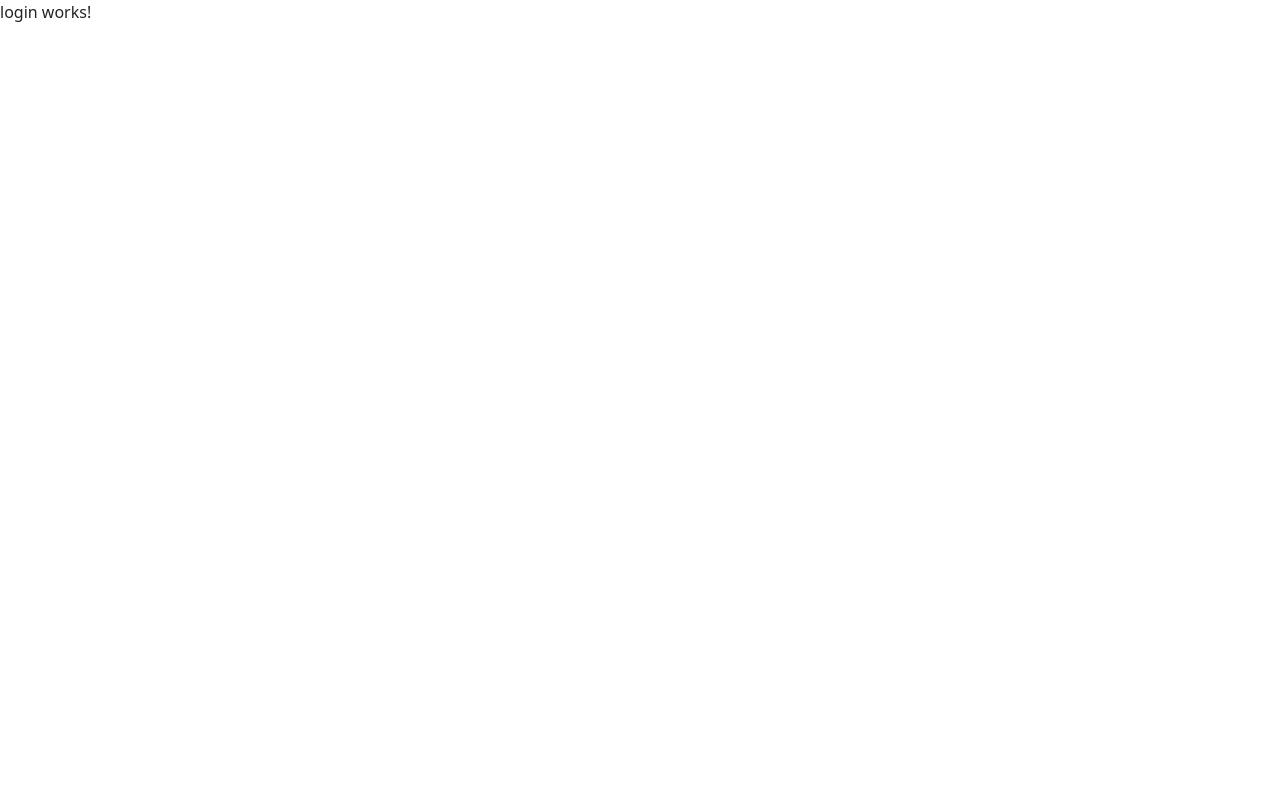
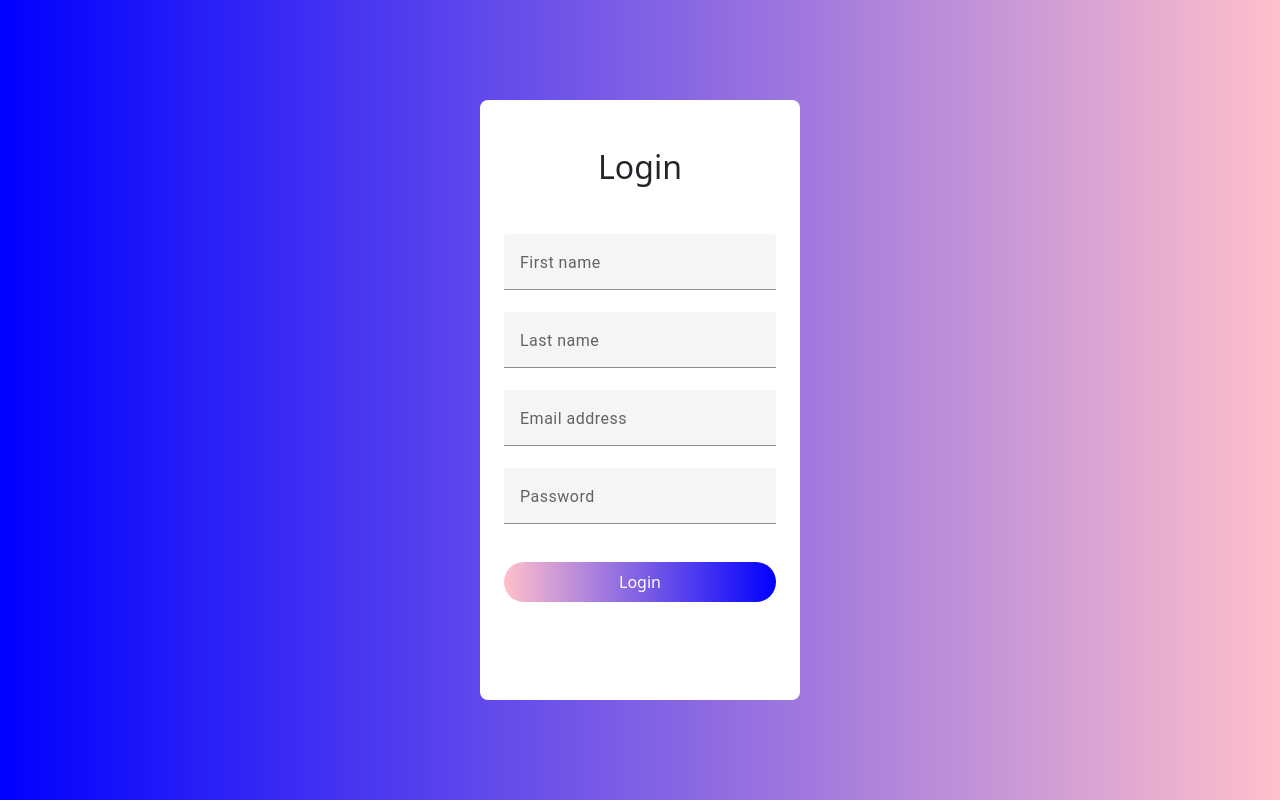
Before and after one commit to bandika22/taxually_technical_test, an Angular app: page /login in a window 1280 px wide. Built offline with nearby package versions, Linux system fonts and the light colour scheme.

Commit message:
Add Login layout

```diff
--- a/angular.json
+++ b/angular.json
@@ -26,7 +26,10 @@
             ],
             "styles": [
               "src/styles.css",
-              "node_modules/bootstrap/dist/css/bootstrap.css"
+              "node_modules/bootstrap/dist/css/bootstrap.css",
+              {
+                "input": "node_modules/@angular/material/prebuilt-themes/deeppurple-amber.css"
+              }
             ],
             "scripts": [
               "node_modules/bootstrap/dist/js/bootstrap.js",
--- a/src/app/app-routing.module.ts
+++ b/src/app/app-routing.module.ts
@@ -3,8 +3,8 @@ import { RouterModule, Routes } from '@angular/router';
 import { LoginComponent } from './features/login/login.component';
 
 const routes: Routes = [
-  { path: 'login', component: LoginComponent },
   { path: '', redirectTo: '/login', pathMatch: 'full' },
+  { path: 'login', component: LoginComponent, loadChildren: () => import('./features/login/login.module').then(m => m.LoginModule) },
 ];
 
 @NgModule({
--- a/src/app/app.module.ts
+++ b/src/app/app.module.ts
@@ -1,5 +1,6 @@
 import { NgModule } from '@angular/core';
 import { BrowserModule } from '@angular/platform-browser';
+import { BrowserAnimationsModule } from '@angular/platform-browser/animations';
 
 import { AppRoutingModule } from './app-routing.module';
 import { AppComponent } from './app.component';
@@ -10,6 +11,7 @@ import { AppComponent } from './app.component';
   ],
   imports: [
     BrowserModule,
+    BrowserAnimationsModule,
     AppRoutingModule
   ],
   providers: [],
--- a/src/app/features/login/login.component.html
+++ b/src/app/features/login/login.component.html
@@ -1 +1,27 @@
-<p>login works!</p>
+<div class="d-flex justify-content-center align-items-center vh-100"
+  style="background: linear-gradient(to right, blue, pink);">
+  <div class="h-75 bg-white rounded-3 col-8 col-sm-6 col-md-5 col-xl-3">
+    <h2 class="mt-5 text-center">Login</h2>
+    <form class="mt-5">
+      <mat-form-field class="w-100 ps-4 pe-4">
+        <mat-label>First name</mat-label>
+        <input matInput>
+      </mat-form-field>
+      <mat-form-field class="w-100 ps-4 pe-4">
+        <mat-label>Last name</mat-label>
+        <input matInput>
+      </mat-form-field>
+      <mat-form-field class="w-100 ps-4 pe-4">
+        <mat-label>Email address</mat-label>
+        <input matInput>
+      </mat-form-field>
+      <mat-form-field class="w-100 ps-4 pe-4">
+        <mat-label>Password</mat-label>
+        <input matInput>
+      </mat-form-field>
+    </form>
+    <div class="mt-3 ps-4 pe-4">
+      <button class="border-0 rounded-5 w-100 text-white" style="background: linear-gradient(to right, pink, blue); height: 40px;">Login</button>
+    </div>
+  </div>
+</div>
--- a/src/app/shared-data/shared-data.module.ts
+++ b/src/app/shared-data/shared-data.module.ts
@@ -1,13 +1,23 @@
 import { NgModule } from '@angular/core';
-import { CommonModule } from '@angular/common';
 
+import { FormsModule } from '@angular/forms';
+import {ReactiveFormsModule } from "@angular/forms";
 
+import {MatInputModule} from '@angular/material/input';
+import { MatFormFieldModule } from '@angular/material/form-field';
+
+const modules = [
+  FormsModule,
+  ReactiveFormsModule,
+  MatInputModule,
+  MatFormFieldModule,
+];
 
 @NgModule({
   declarations: [],
   imports: [
-    CommonModule,
-
-  ]
+    ...modules
+  ],
+  exports: [...modules]
 })
 export class SharedDataModule { }
```
Also changed, not shown: src/app/features/login/login.module.ts (+3 -5 lines), 1 other file (tests, documents, lock files or other folders).
